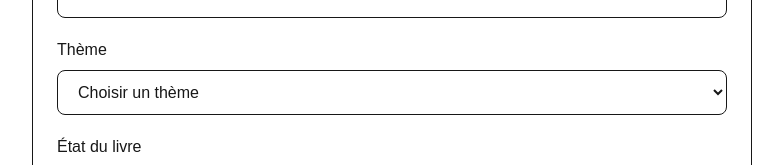
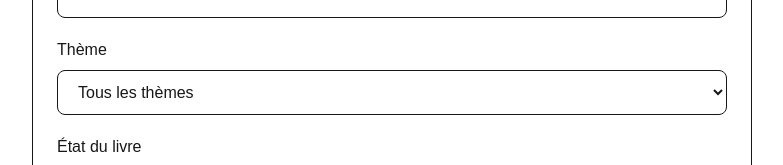
Before and after one commit to citronorange23-gif/BiblioLink, a Next.js app in the folder apps/web/: page /books/add in a window 1280 px wide. Shown: the part 1336-1501 px from the top of the page, without its empty margins (248-1031 px from the left). Built offline with nearby package versions, Linux system fonts and the light colour scheme; no server answers.

Commit message:
fix: more options for every page (edit, add, books)

```diff
--- a/apps/web/app/books/[id]/edit/page.tsx
+++ b/apps/web/app/books/[id]/edit/page.tsx
@@ -312,41 +312,18 @@ export default function EditBookPage() {
             }
             className="w-full rounded-lg border px-4 py-3"
           >
-            <option value="">
-              Choisir un thème
-            </option>
-
-            <option value="Roman">
-              Roman
-            </option>
-
-            <option value="Science">
-              Science
-            </option>
-
-            <option value="Histoire">
-              Histoire
-            </option>
-
-            <option value="Informatique">
-              Informatique
-            </option>
-
-            <option value="Philosophie">
-              Philosophie
-            </option>
-
-            <option value="Jeunesse">
-              Jeunesse
-            </option>
-
-            <option value="Biographie">
-              Biographie
-            </option>
-
-            <option value="Autre">
-              Autre
-            </option>
+            <option value="all">Tous les thèmes</option>
+            <option value="Roman">Roman</option>
+            <option value="Science">Science</option>
+            <option value="Histoire">Histoire</option>
+            <option value="Informatique">Informatique</option>
+            <option value="Philosophie">Philosophie</option>
+            <option value="Jeunesse">Jeunesse</option>
+            <option value="Cuisine">Cuisine</option>
+            <option value="Bande dessinée">Bande dessinée</option>
+            <option value="Fantastique">Fantastique</option>
+            <option value="Biographie">Biographie</option>
+            <option value="Autre">Autre</option>
           </select>
         </div>
 
--- a/apps/web/app/books/add/page.tsx
+++ b/apps/web/app/books/add/page.tsx
@@ -420,13 +420,16 @@ export default function AddBookPage() {
               onChange={(e) => setTheme(e.target.value)}
               className="w-full rounded-lg border px-4 py-3"
             >
-              <option value="">Choisir un thème</option>
+              <option value="all">Tous les thèmes</option>
               <option value="Roman">Roman</option>
               <option value="Science">Science</option>
               <option value="Histoire">Histoire</option>
               <option value="Informatique">Informatique</option>
               <option value="Philosophie">Philosophie</option>
               <option value="Jeunesse">Jeunesse</option>
+              <option value="Cuisine">Cuisine</option>
+              <option value="Bande dessinée">Bande dessinée</option>
+              <option value="Fantastique">Fantastique</option>
               <option value="Biographie">Biographie</option>
               <option value="Autre">Autre</option>
             </select>
```
